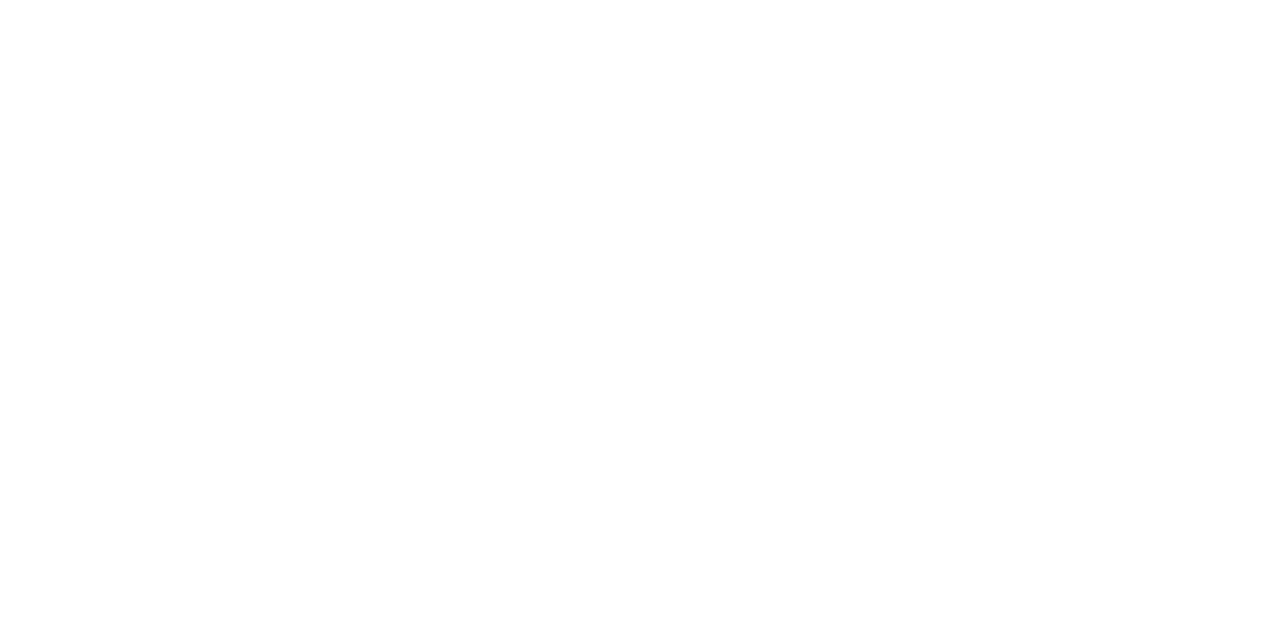
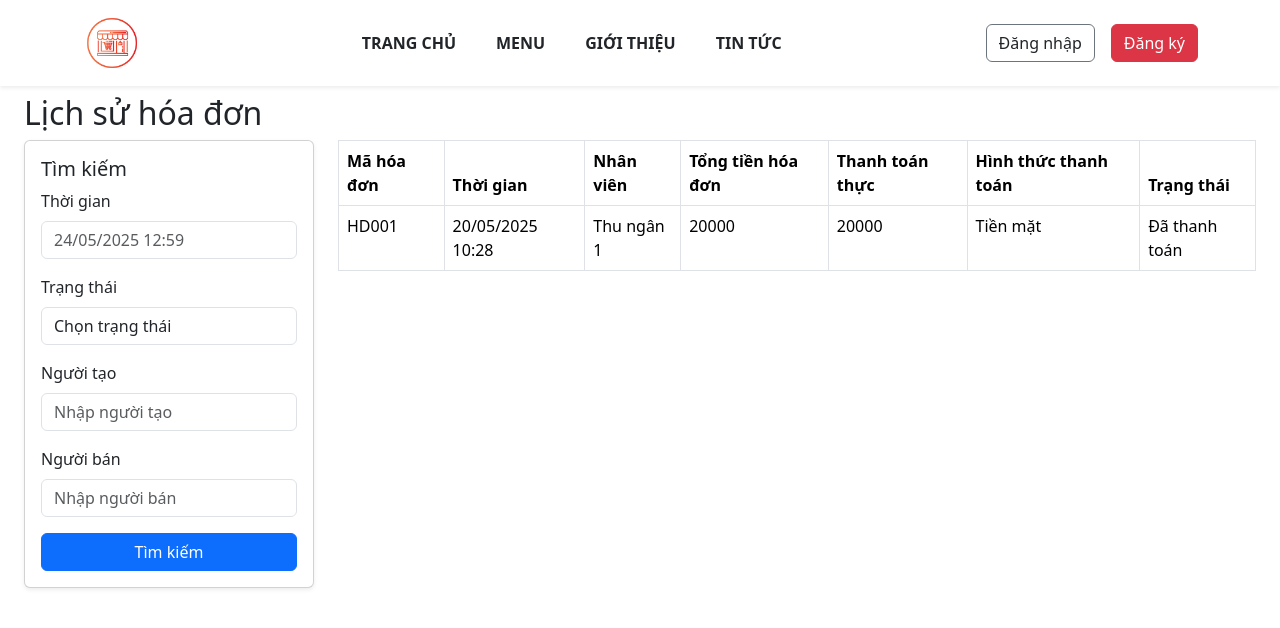
Before and after one commit to quanpdhe170415/SEP490-G82-SP25, a React (Create React App) app in the folder Front-end/: page /bill-history in a window 1280 px wide. Before the commit this address had no page. Shown: the top 628 px of the page. Built offline with nearby package versions, Linux system fonts and the light colour scheme.

Commit message:
create fe bill history  draft

```diff
--- a/Front-end/package.json
+++ b/Front-end/package.json
@@ -10,7 +10,10 @@
     "bootstrap": "^5.3.6",
     "lucide-react": "^0.513.0",
     "react": "^19.1.0",
+    "react-bootstrap": "^2.10.10",
     "react-dom": "^19.1.0",
+    "react-icon": "^1.0.0",
+    "react-icons": "^5.5.0",
     "react-router-dom": "^6.30.1",
     "react-scripts": "5.0.1",
     "react-toastify": "^11.0.5",
--- a/Front-end/src/App.js
+++ b/Front-end/src/App.js
@@ -4,13 +4,15 @@
 import LoginPage from './components/LoginPage';
 import HomePage from './components/HomePage';
 import 'react-toastify/dist/ReactToastify.css';
-
+import BillHistoryPage from './components/BillHistoryPage';
 function App() {
   return (
     <Router>
       <Routes>
         <Route path="/" element={<LoginPage />} />
         <Route path="/home" element={<HomePage />} />
+        <Route path="/bill-history" element={<BillHistoryPage />} />
+        {/* Thêm các route khác nếu cần */}
       </Routes>
     </Router>
   );
--- /dev/null
+++ b/Front-end/src/components/BillHistoryPage.js
@@ -0,0 +1,151 @@
+import { useState } from "react";
+import "bootstrap/dist/css/bootstrap.min.css";
+import { Container, Row, Col, Form, Button, Table, Card } from "react-bootstrap";
+import "./Css/BillHistory.css";
+import Header from "./Header";
+
+const BillHistory = () => {
+  const [searchValue, setSearchValue] = useState("");
+  const [dateSearch, setDateSearch] = useState("");
+  const [statusSearch, setStatusSearch] = useState("");
+  const [creatorSearch, setCreatorSearch] = useState("");
+  const [sellerSearch, setSellerSearch] = useState("");
+
+  // Sample data for the bill table
+  const billData = [
+    {
+      id: "HD001",
+      time: "20/05/2025 10:28",
+      employee: "Thu ngân 1",
+      totalAmount: "20000",
+      paymentAmount: "20000",
+      paymentMethod: "Tiền mặt",
+      status: "Đã thanh toán",
+    },
+    // Add more sample data here
+  ];
+
+  const handleSearch = (e) => {
+    e.preventDefault();
+    // Handle search logic here
+    console.log("Tìm kiếm theo:", { dateSearch, statusSearch, creatorSearch, sellerSearch });
+    console.log("Giá trị tìm kiếm:", searchValue);
+  };
+
+  return (
+    <div className="bill-history-page">
+      {/* Header */}
+      <Header />
+
+      <Container fluid className="main-content">
+        <Row>
+          {/* Main Content */}
+          <Col md={12} className="content-area p-4">
+            <h2 className="page-title">Lịch sử hóa đơn</h2>
+
+            <Row>
+              {/* Search Panel */}
+              <Col md={3}>
+                <Card className="search-panel shadow-sm mb-4">
+                  <Card.Body>
+                    <h5>Tìm kiếm</h5>
+                    <Form onSubmit={handleSearch}>
+                      {/* Time */}
+                      <Form.Group className="mb-3">
+                        <Form.Label>Thời gian</Form.Label>
+                        <Form.Control
+                          type="text"
+                          placeholder="24/05/2025 12:59"
+                          value={dateSearch}
+                          onChange={(e) => setDateSearch(e.target.value)}
+                        />
+                      </Form.Group>
+
+                      {/* Status */}
+                      <Form.Group className="mb-3">
+                        <Form.Label>Trạng thái</Form.Label>
+                        <Form.Control
+                          as="select"
+                          value={statusSearch}
+                          onChange={(e) => setStatusSearch(e.target.value)}
+                        >
+                          <option value="">Chọn trạng thái</option>
+                          <option value="Đang xử lý">Đang xử lý</option>
+                          <option value="Hoàn thành">Hoàn thành</option>
+                          <option value="Không giao được">Không giao được</option>
+                          <option value="Đã hủy">Đã hủy</option>
+                        </Form.Control>
+                      </Form.Group>
+
+                      {/* Người tạo */}
+                      <Form.Group className="mb-3">
+                        <Form.Label>Người tạo</Form.Label>
+                        <Form.Control
+                          type="text"
+                          placeholder="Nhập người tạo"
+                          value={creatorSearch}
+                          onChange={(e) => setCreatorSearch(e.target.value)}
+                        />
+                      </Form.Group>
+
+                      {/* Người bán */}
+                      <Form.Group className="mb-3">
+                        <Form.Label>Người bán</Form.Label>
+                        <Form.Control
+                          type="text"
+                          placeholder="Nhập người bán"
+                          value={sellerSearch}
+                          onChange={(e) => setSellerSearch(e.target.value)}
+                        />
+                      </Form.Group>
+
+                      <div className="d-grid">
+                        <Button variant="primary" type="submit">
+                          Tìm kiếm
+                        </Button>
+                      </div>
+                    </Form>
+                  </Card.Body>
+                </Card>
+              </Col>
+
+              {/* Bill Table */}
+              <Col md={9}>
+                <div className="bill-table-wrapper">
+                  <Table bordered hover className="bill-table">
+                    <thead>
+                      <tr>
+                        <th>Mã hóa đơn</th>
+                        <th>Thời gian</th>
+                        <th>Nhân viên</th>
+                        <th>Tổng tiền hóa đơn</th>
+                        <th>Thanh toán thực</th>
+                        <th>Hình thức thanh toán</th>
+                        <th>Trạng thái</th>
+                      </tr>
+                    </thead>
+                    <tbody>
+                      {billData.map((bill, index) => (
+                        <tr key={index}>
+                          <td>{bill.id}</td>
+                          <td>{bill.time}</td>
+                          <td>{bill.employee}</td>
+                          <td>{bill.totalAmount}</td>
+                          <td>{bill.paymentAmount}</td>
+                          <td>{bill.paymentMethod}</td>
+                          <td>{bill.status}</td>
+                        </tr>
+                      ))}
+                    </tbody>
+                  </Table>
+                </div>
+              </Col>
+            </Row>
+          </Col>
+        </Row>
+      </Container>
+    </div>
+  );
+};
+
+export default BillHistory;
--- /dev/null
+++ b/Front-end/src/components/Css/BillHistory.css
@@ -0,0 +1,37 @@
+/* Điều chỉnh cho sidebar */
+.sidebar {
+  transition: transform 0.3s ease-in-out;
+}
+
+.sidebar.collapsed {
+  transform: translateX(-100%);
+}
+
+/* Điều chỉnh cho ô tìm kiếm */
+.search-panel {
+  transition: max-height 0.3s ease-in-out;
+  overflow: hidden;
+  max-height: 1000px; /* Đảm bảo có thể mở rộng đầy đủ */
+}
+
+.search-panel.collapsed {
+  max-height: 0;
+}
+
+.toggle-search-btn {
+  cursor: pointer;
+  color: #007bff;
+  font-weight: bold;
+}
+
+/* Đảm bảo bảng hóa đơn có thể cuộn ngang trên màn hình nhỏ */
+.bill-table-wrapper {
+  overflow-x: auto;
+}
+
+/* Đảm bảo responsive cho trang */
+@media (max-width: 768px) {
+  .bill-table th, .bill-table td {
+    padding: 8px;
+  }
+}
--- a/Front-end/src/components/Header.js
+++ b/Front-end/src/components/Header.js
@@ -1,7 +1,7 @@
 import React, { useEffect, useState } from "react";
 import { Link, useNavigate, useLocation } from "react-router-dom";
-import logo from "../assets/LOGOBIG.png";
-import { FaUserCircle } from "react-icons/fa"; // Icon user
+import logo from "../assets/logo.png";
+import { FaUserCircle } from "react-icons"; // Icon user
 
 function Header() {
   const [token, setToken] = useState(localStorage.getItem("token"));
```
Also changed, not shown: 1 other file (tests, documents, lock files or other folders).
